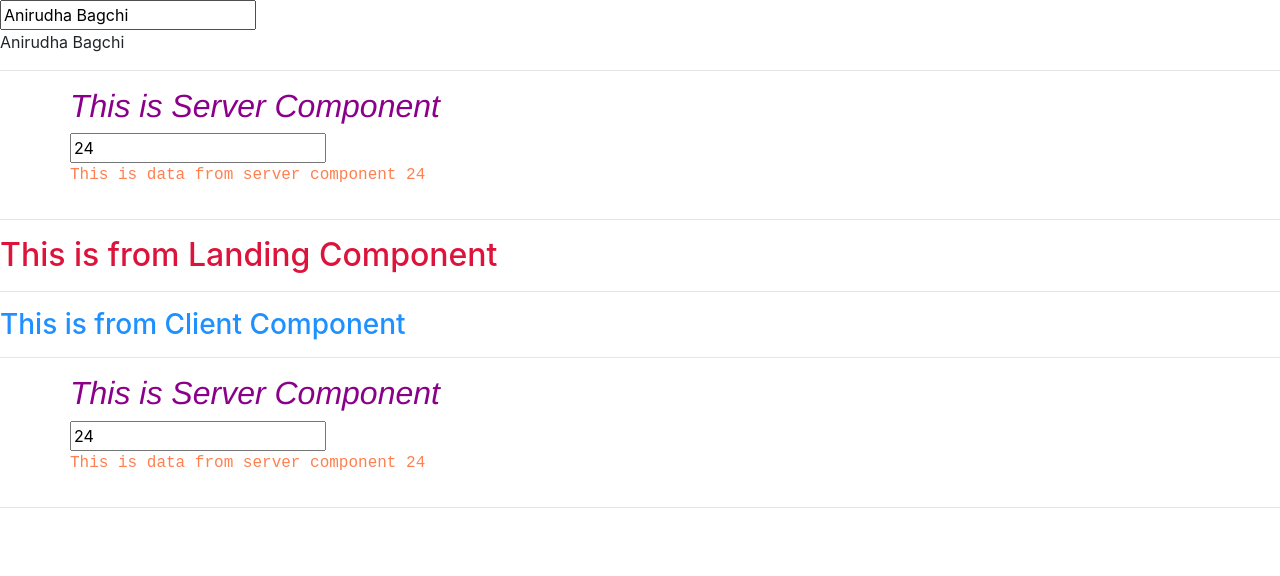
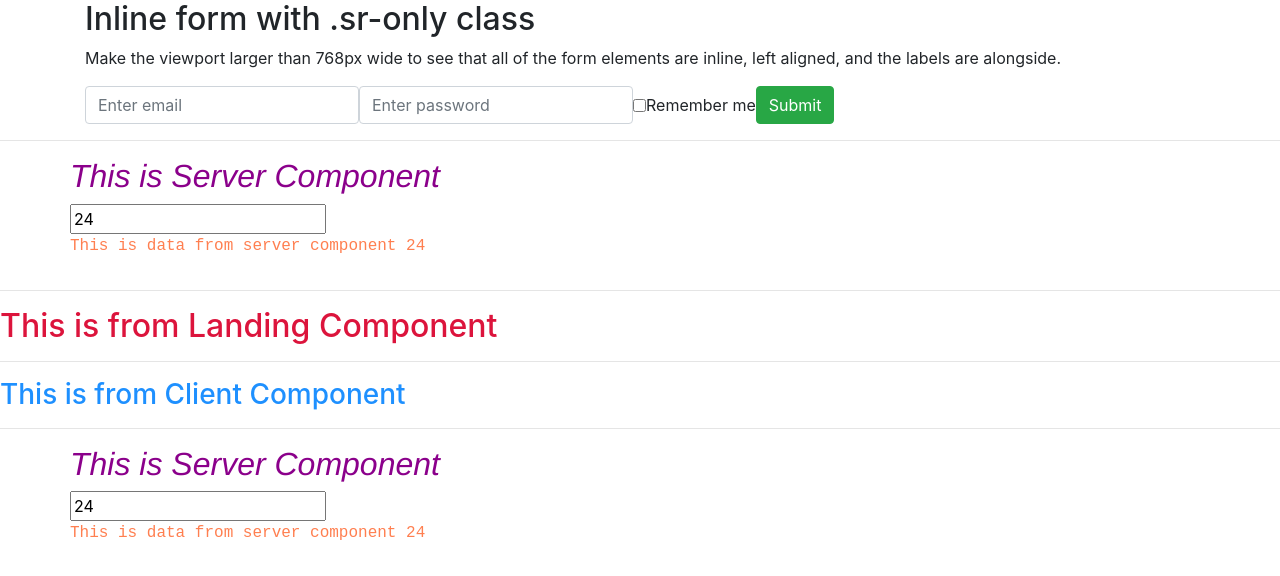
Before and after one commit to RayanGithub/Angular, an Angular app in the folder First-App/: page / in a window 1280 px wide. Shown: the top 576 px of the page. Built offline with nearby package versions, Linux system fonts and the light colour scheme.

Commit message:
used some bottstrap

```diff
--- a/First-App/src/app/app.component.html
+++ b/First-App/src/app/app.component.html
@@ -1,5 +1,22 @@
-<input type="text" [(ngModel)]="Name">
-<p>{{Name}}</p>
+<div class="container">
+    <h2>Inline form with .sr-only class</h2>
+    <p>Make the viewport larger than 768px wide to see that all of the form elements are inline, left aligned, and the labels are alongside.</p>
+    <form class="form-inline" action="/action_page.php">
+      <div class="form-group">
+        <label class="sr-only" for="email">Email:</label>
+        <input type="email" class="form-control" id="email" placeholder="Enter email"  name="email">
+      </div>
+      <div class="form-group">
+        <label class="sr-only" for="pwd">Password:</label>
+        <input type="password" class="form-control" id="pwd" placeholder="Enter password" name="pwd">
+      </div>
+      <div class="checkbox">
+        <label><input type="checkbox" name="remember"> Remember me</label>
+      </div>
+      <button type="submit" class="btn btn-success">Submit</button>
+    </form>
+</div>
+
 <app-server></app-server>
 
 <!--<app-landing></app-landing>-->
```
